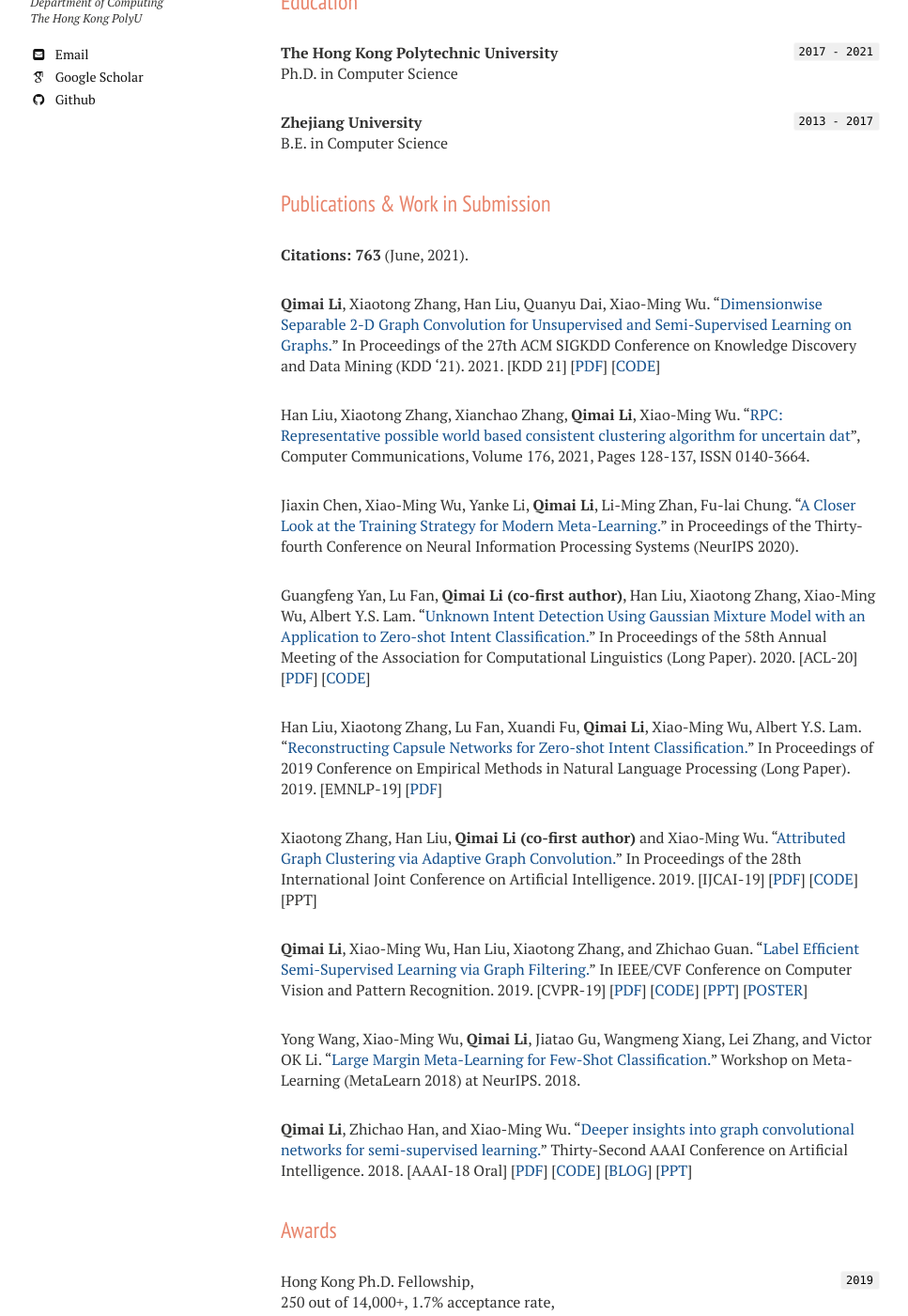
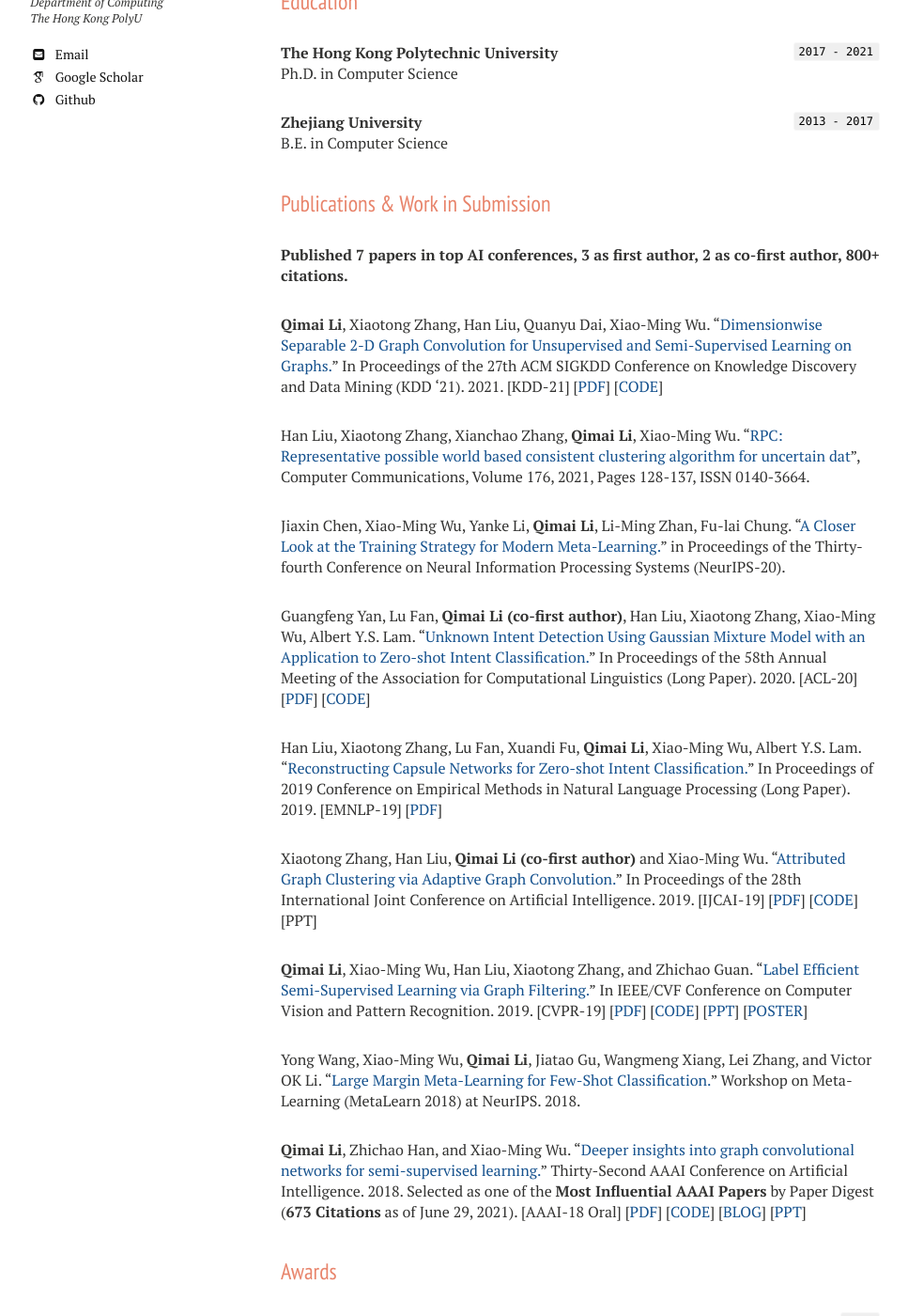
Before and after one commit to liqimai/liqimai.github.io, a Jekyll site: the page built from resume.md, in a window 1280 px wide and 1400 px high, scrolled down 444 px. Shown: the whole window at 94% size, without its empty margins (21-988 px from the left). Built offline with Jekyll 4.4.1, drawn with Linux system fonts in a browser that asks for light colours; nearby versions of some CDN libraries; some web fonts are replaced; some of the changed text lies outside the part shown.

```diff
--- a/publication_list.md
+++ b/publication_list.md
@@ -1,7 +1,7 @@
 ## Publications & Work in Submission
-**Citations: 763** (June, 2021).
+**Published 7 papers in top AI conferences, 3 as first author, 2 as co-first author, 800+ citations.**
 
-**Qimai Li**, Xiaotong Zhang, Han Liu, Quanyu Dai, Xiao-Ming Wu. "[Dimensionwise Separable 2-D Graph Convolution for Unsupervised and Semi-Supervised Learning on Graphs.](https://arxiv.org/abs/1909.12038)" In Proceedings of the 27th ACM SIGKDD Conference on Knowledge Discovery and Data Mining (KDD '21). 2021. [KDD 21]
+**Qimai Li**, Xiaotong Zhang, Han Liu, Quanyu Dai, Xiao-Ming Wu. "[Dimensionwise Separable 2-D Graph Convolution for Unsupervised and Semi-Supervised Learning on Graphs.](https://arxiv.org/abs/1909.12038)" In Proceedings of the 27th ACM SIGKDD Conference on Knowledge Discovery and Data Mining (KDD '21). 2021. [KDD-21]
 \[[PDF](https://arxiv.org/pdf/1909.12038.pdf)\]
 \[[CODE](https://github.com/liqimai/DSGC)\]
 
@@ -9,7 +9,7 @@ Han Liu, Xiaotong Zhang, Xianchao Zhang, **Qimai Li**, Xiao-Ming Wu.
 "[RPC: Representative possible world based consistent clustering algorithm for uncertain dat](https://www.sciencedirect.com/science/article/pii/S0140366421002267)", Computer Communications, Volume 176, 2021, Pages 128-137, ISSN 0140-3664.
 
 Jiaxin Chen, Xiao-Ming Wu, Yanke Li, **Qimai Li**, Li-Ming Zhan, Fu-lai Chung. "[A Closer Look at the Training Strategy for Modern Meta-Learning.](https://papers.nips.cc/paper/2020/hash/0415740eaa4d9decbc8da001d3fd805f-Abstract.html)"
-in Proceedings of the Thirty-fourth Conference on Neural Information Processing Systems (NeurIPS 2020).
+in Proceedings of the Thirty-fourth Conference on Neural Information Processing Systems (NeurIPS-20).
 
 Guangfeng Yan, Lu Fan, **Qimai Li (co-first author)**, Han Liu, Xiaotong Zhang, Xiao-Ming Wu, Albert Y.S. Lam. "[Unknown Intent Detection Using Gaussian Mixture Model with an Application to Zero-shot Intent Classification.](https://www.aclweb.org/anthology/2020.acl-main.99/)" In Proceedings of the 58th Annual Meeting of the Association for Computational Linguistics (Long Paper). 2020. [ACL-20]
 \[[PDF](https://www.aclweb.org/anthology/2020.acl-main.99.pdf)\] \[[CODE](https://github.com/fanolabs/0shot-classification)\]
@@ -31,7 +31,7 @@ Xiaotong Zhang, Han Liu, **Qimai Li (co-first author)** and Xiao-Ming Wu. "[Attr
 
 Yong Wang, Xiao-Ming Wu, **Qimai Li**, Jiatao Gu, Wangmeng Xiang, Lei Zhang, and Victor OK Li. "[Large Margin Meta-Learning for Few-Shot Classification.](http://metalearning.ml/2018/papers/metalearn2018_paper11.pdf)" Workshop on Meta-Learning (MetaLearn 2018) at NeurIPS. 2018.
 
-**Qimai Li**, Zhichao Han, and Xiao-Ming Wu. "[Deeper insights into graph convolutional networks for semi-supervised learning.](https://arxiv.org/abs/1801.07606)" Thirty-Second AAAI Conference on Artificial Intelligence. 2018.
+**Qimai Li**, Zhichao Han, and Xiao-Ming Wu. "[Deeper insights into graph convolutional networks for semi-supervised learning.](https://arxiv.org/abs/1801.07606)" Thirty-Second AAAI Conference on Artificial Intelligence. 2018. Selected as one of the **Most Influential AAAI Papers** by Paper Digest (**673 Citations** as of June 29, 2021).
 \[AAAI-18 Oral\]
 \[[PDF](https://arxiv.org/pdf/1801.07606.pdf)\]
 \[[CODE](https://github.com/liqimai/gcn/tree/AAAI-18/)\]
--- a/resume.md
+++ b/resume.md
@@ -23,14 +23,24 @@ B.E. in Computer Science
 
 
 ## Awards
+`2021`
+One of the Most Influential AAAI Papers,
+10 out of 933 accepted papers in 2018, top 1.1%,
+selected by Paper Digest,
+
 `2019`
 Hong Kong Ph.D. Fellowship,
 250 out of 14,000+, 1.7% acceptance rate,
 the Research Grants Council of Hong Kong.
 
+`2019-2021`
+COMP Scholarship for HK PhD Fellowship Students,
+the Department of Computing,
+the Hong Kong Polytechnic University.
+
 `2017-2019`
 Research Studentships,
-The Hong Kong Polytechnic University.
+the Hong Kong Polytechnic University.
 
 `2016`
 Second-Class Prize in HUAWEI Code Craft,
```
Also changed, not shown: other parts of resume.md (+1 -1 lines), index.md (+12 -6 lines), 1 other file.
